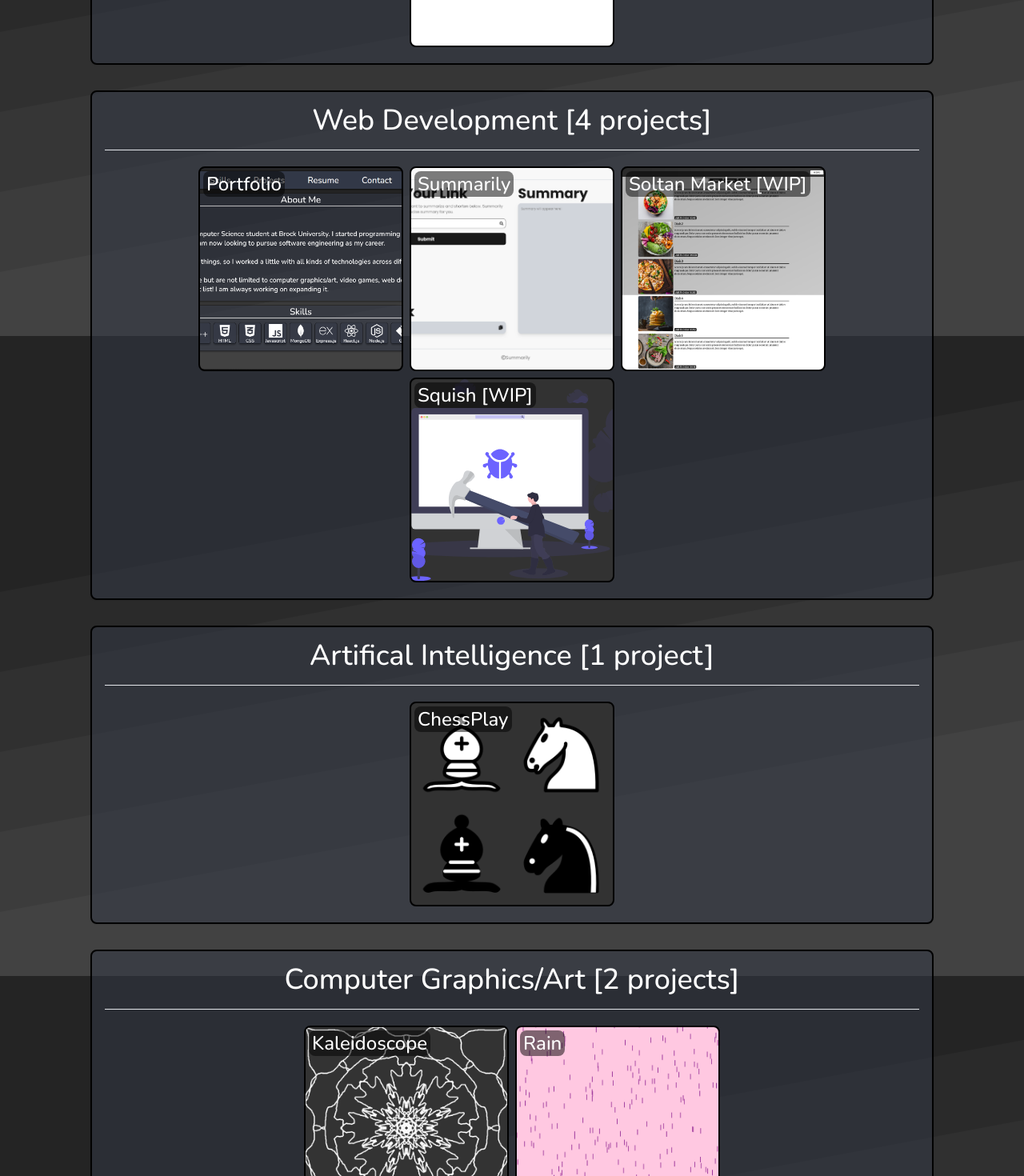
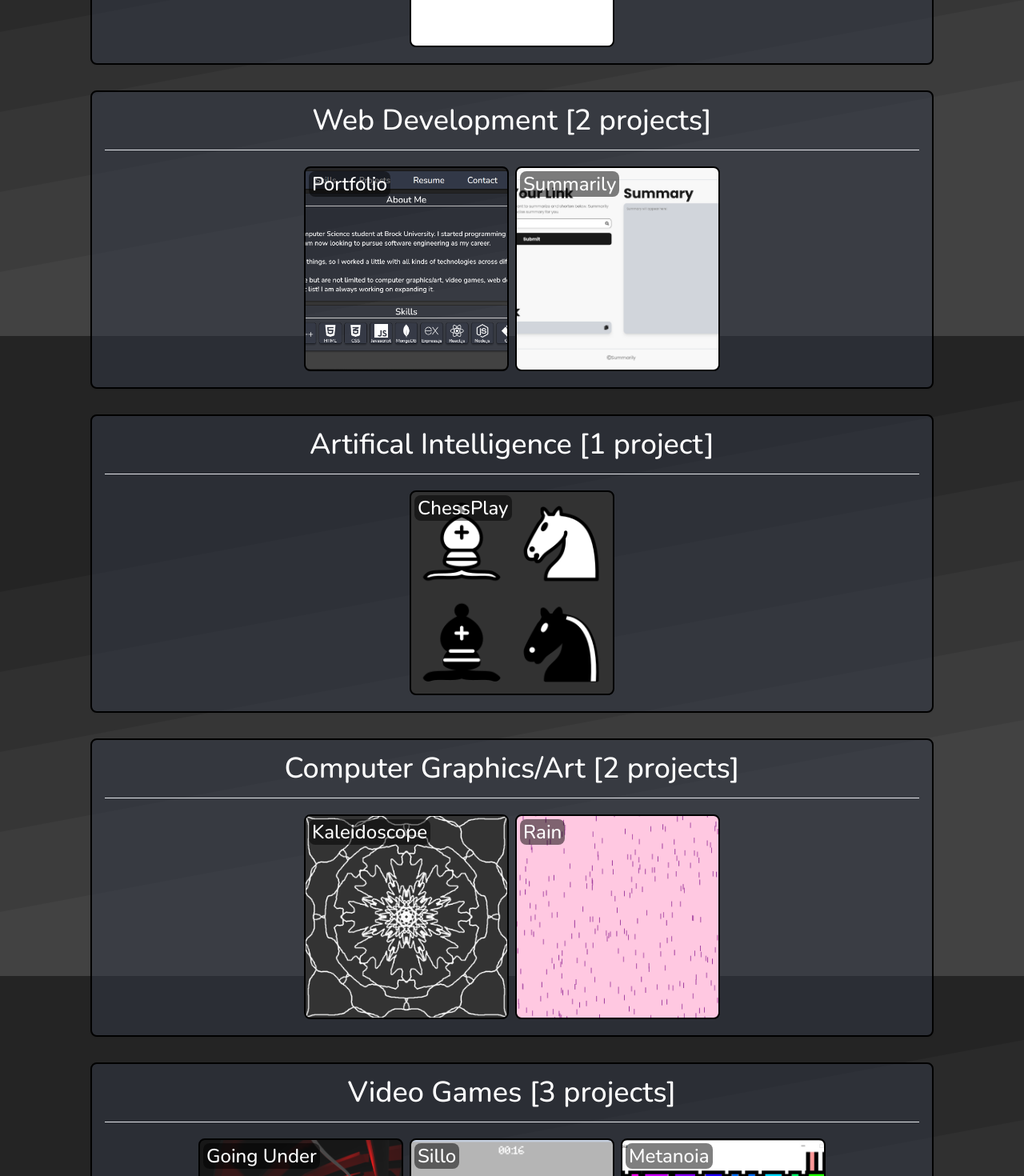
Before and after one commit to Dawzy/portfolio, a React (Create React App) app: page /#/projects in a window 1280 px wide. Shown: the part 380-1850 px from the top of the page at 80% size. Built offline with nearby package versions, Linux system fonts and the light colour scheme.

Commit message:
Updated skills and removed WIP projects till they're complete. Added Metanoia under project list.

```diff
--- a/src/icons.js
+++ b/src/icons.js
@@ -1,7 +1,7 @@
 import { FaJava, FaHtml5, FaCss3Alt, FaReact, FaNodeJs, FaGitAlt } from "react-icons/fa";
 import { SiNextdotjs, SiTypescript, SiMongodb, SiJavascript, SiExpress, SiGodotengine, SiTailwindcss, SiP5Dotjs } from "react-icons/si";
 import { BsFiletypeSql } from "react-icons/bs";
-import { BiLogoPostgresql } from "react-icons/bi";
+import { BiLogoPostgresql, BiLogoPython, BiLogoUnity } from "react-icons/bi";
 
 const icons = {
 	"java": (<FaJava/>),
@@ -20,7 +20,9 @@ const icons = {
   "typescript": (<SiTypescript/>),
   "nextjs": (<SiNextdotjs/>),
   "sql": (<BsFiletypeSql/>),
-  "postgres": (<BiLogoPostgresql />)
+  "postgres": (<BiLogoPostgresql />),
+  "unity": (<BiLogoUnity />),
+  "py": (<BiLogoPython />)
 }
 
 export default icons;
--- a/src/pages/Skills.js
+++ b/src/pages/Skills.js
@@ -19,7 +19,8 @@ const Skills = () => {
 				<Icon icon={icons["node"]} text="Node.js"/>
 				<Icon icon={icons["sql"]} text=""/>
 				<Icon icon={icons["git"]} text="Git"/>
-				<Icon icon={icons["p5"]} text="p5.js"/>
+				{/* <Icon icon={icons["p5"]} text="p5.js"/> */}
+				<Icon icon={icons["py"]} text="Python"/>
 				<Icon icon={icons["godot"]} text="Godot"/>
 			</div>
 		</div>
--- a/src/projects.json
+++ b/src/projects.json
@@ -39,36 +39,6 @@
 				"react",
 				"tailwind",
 				"git"
-			]
-		},
-		{
-			"name": "Soltan Market [WIP]",
-			"year": "2025",
-			"desc": "Convenience Store Website",
-			"url": "",
-			"thumbnail": "Soltan.png",
-			"tools": [
-				"react",
-				"tailwind",
-				"git",
-        "node",
-        "sql",
-        "postgres"
-			]
-		},
-    {
-			"name": "Squish [WIP]",
-			"year": "2025",
-			"desc": "Basic bug tracker. (Still in development)",
-			"url": "",
-			"thumbnail": "BugFix.svg",
-			"tools": [
-				"react",
-				"tailwind",
-				"git",
-        "node",
-        "sql",
-        "postgres"
 			]
 		}
 	],
@@ -129,6 +99,16 @@
 				"godot",
 				"git"
 			]
+		},
+    {
+			"name": "Metanoia",
+			"year": "2023",
+			"desc": "Puzzle Platformer",
+			"url": "https://dawzy.itch.io/metanoia",
+			"thumbnail": "metanoia.png",
+			"tools": [
+				"unity"
+			]
 		}
 	]
 }
```
Also changed, not shown: public/images/metanoia.png (added).
